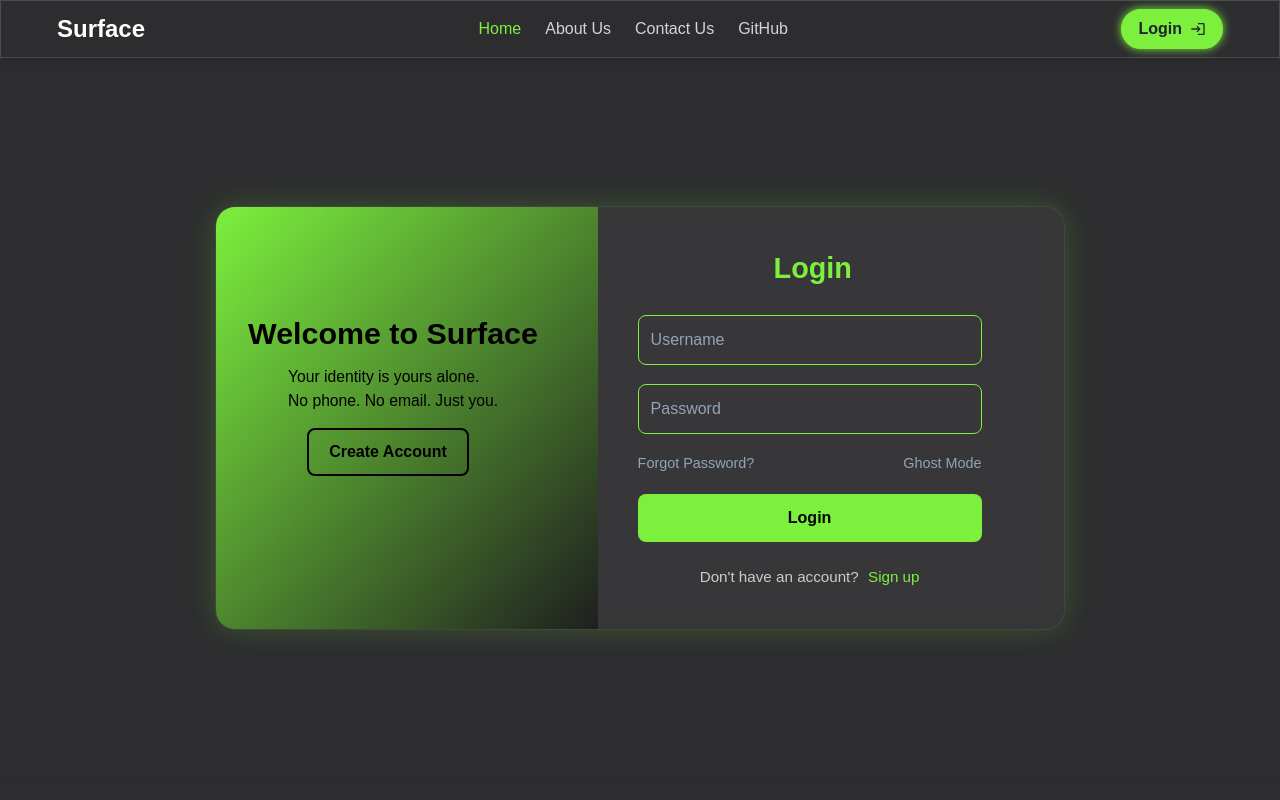
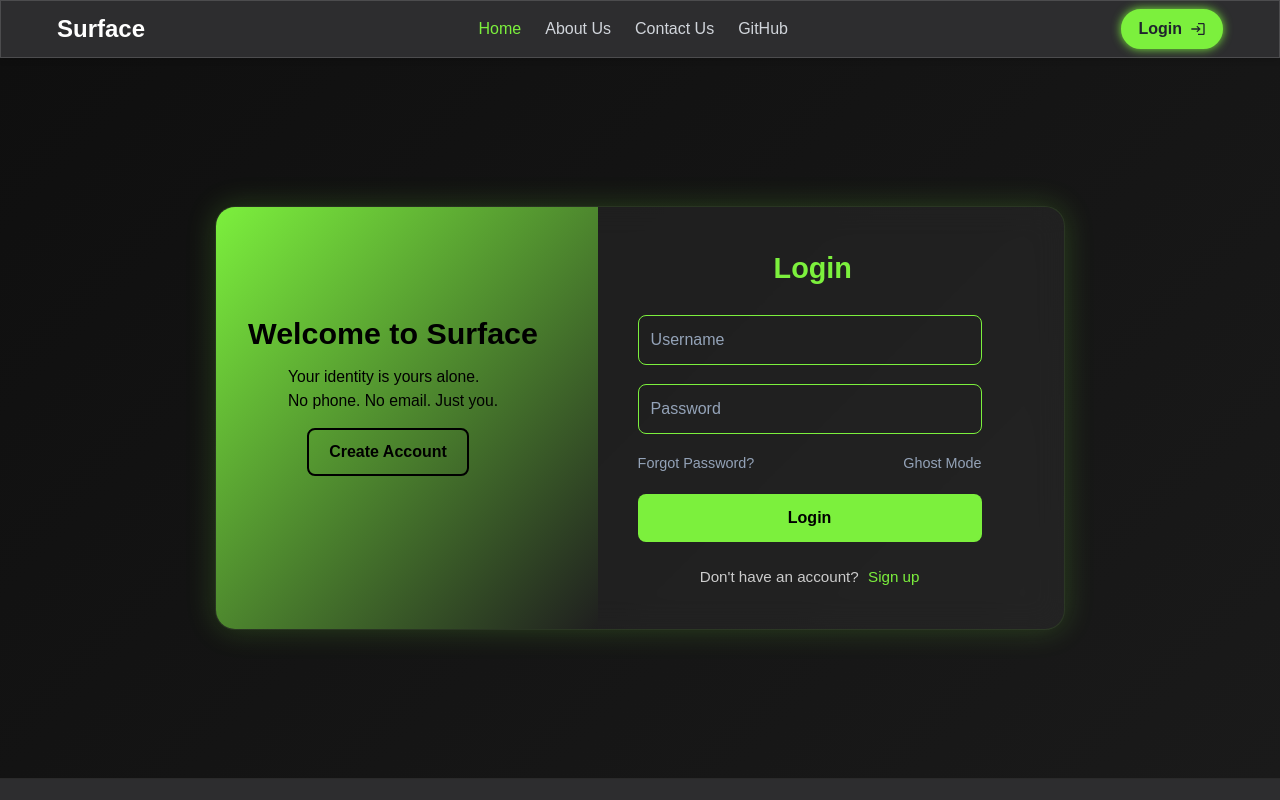
Before and after one commit to WasimEdu/detor, a React (Vite) app: page /login in a window 1280 px wide. Built offline with nearby package versions, Linux system fonts and the light colour scheme.

Commit message:
Recovery Page fixed

```diff
--- a/src/styles/auth/GhostLoginForm.css
+++ b/src/styles/auth/GhostLoginForm.css
@@ -7,7 +7,8 @@
 
 .ghost-container {
   min-height: 100vh;
-  background: linear-gradient(135deg, #1c1c1e, #2d2d2f);
+  /* background: linear-gradient(135deg, #1c1c1e, #2d2d2f); */
+  background: linear-gradient(135deg, #0f0f0f, #1a1a1a);
   display: flex;
   align-items: center;
   justify-content: center;
--- a/src/styles/auth/LoginForm.css
+++ b/src/styles/auth/LoginForm.css
@@ -3,8 +3,8 @@
   justify-content: center;
   align-items: center;
   min-height: 90vh;
-  /* background: linear-gradient(135deg, #0f0f0f, #1a1a1a); */
-  background: #2d2d2f;
+  background: linear-gradient(135deg, #0f0f0f, #1a1a1a);
+  /* background: linear-gradient(135deg, #1c1c1e, #2d2d2f); */
   padding: 1rem;
 }
 
--- a/src/styles/auth/RecoverForm.css
+++ b/src/styles/auth/RecoverForm.css
@@ -17,6 +17,8 @@
   max-width: 850px;
   box-shadow: 0 0 15px #7cf03d33;
   color: #e5e5e5;
+  transition: 0.3s ease;
+  animation: fadeIn 0.5s ease-in-out;
 }
 
 .recovery-title {
--- a/src/styles/auth/RegisterForm.css
+++ b/src/styles/auth/RegisterForm.css
@@ -8,7 +8,8 @@
 
 .register-container {
   min-height: 100vh;
-  background: linear-gradient(135deg, #1c1c1e, #2d2d2f);
+  /* background: linear-gradient(135deg, #1c1c1e, #2d2d2f); */
+  background: linear-gradient(135deg, #0f0f0f, #1a1a1a);
   display: flex;
   align-items: center;
   justify-content: center;
```
